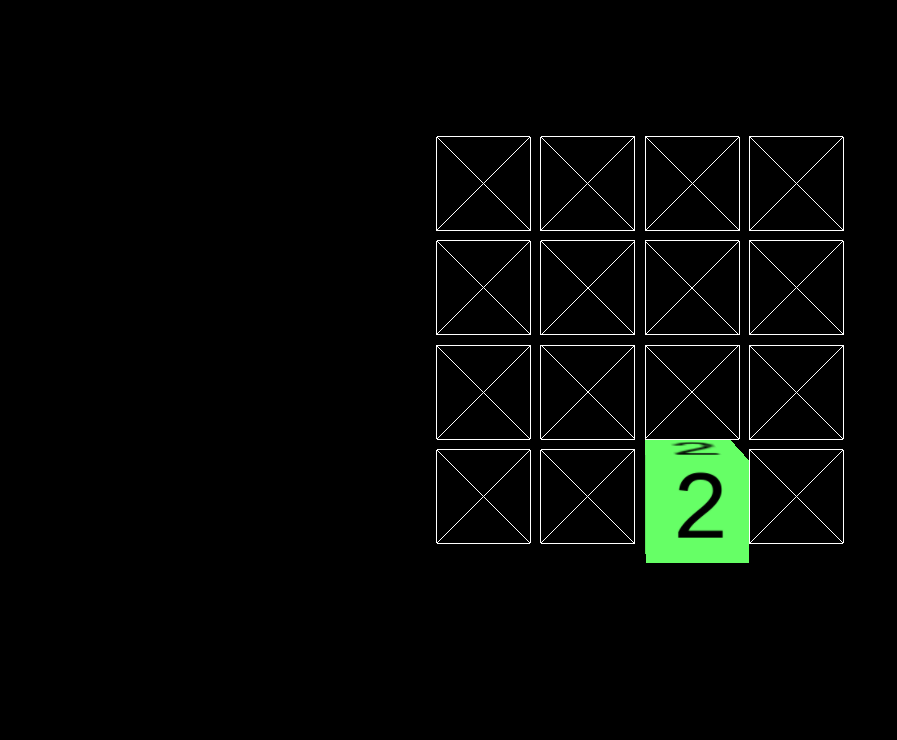
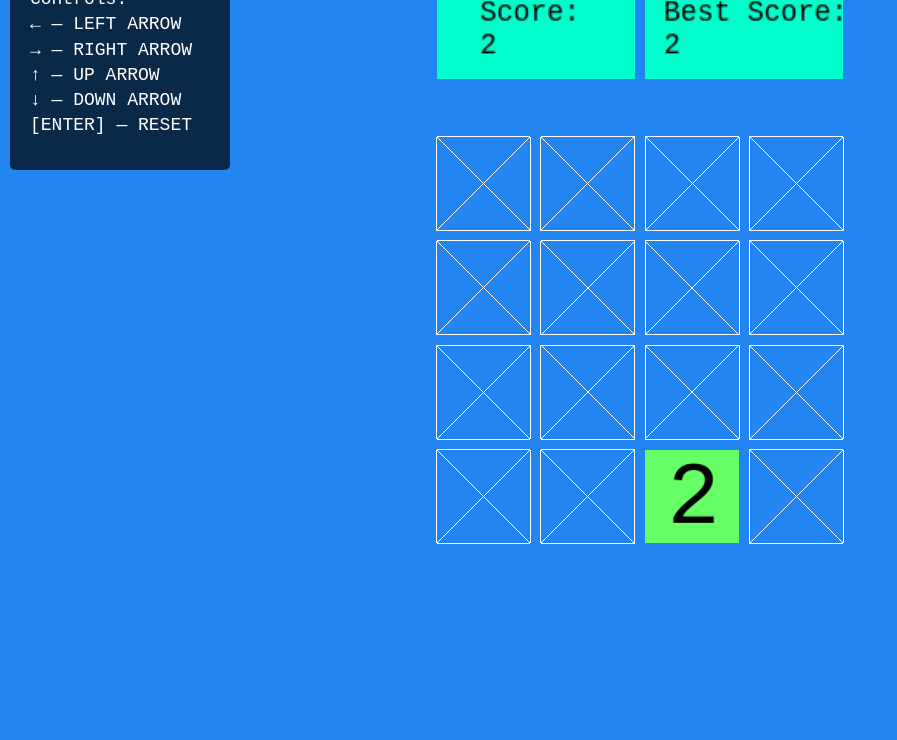
Before and after one commit to Sohail05/2048, a plain HTML site: page index.html in a window 1280 px wide. Shown: the part 60-800 px from the top of the page, without its empty margins (0-897 px from the left). Drawn offline with Linux system fonts and the light colour scheme.

Commit message:
Add Score Display

```diff
--- a/css/main.css
+++ b/css/main.css
@@ -15,7 +15,6 @@ html {
     font-size: 1em;
     line-height: 1.4;
 }
-
 /*
  * Remove text-shadow in selection highlight:
  * https://twitter.com/miketaylr/status/12228805301
@@ -28,12 +27,10 @@ html {
     background: #b3d4fc;
     text-shadow: none;
 }
-
 ::selection {
     background: #b3d4fc;
     text-shadow: none;
 }
-
 /*
  * A better looking default horizontal rule
  */
@@ -46,7 +43,6 @@ hr {
     margin: 1em 0;
     padding: 0;
 }
-
 /*
  * Remove the gap between audio, canvas, iframes,
  * images, videos and the bottom of their containers:
@@ -61,7 +57,6 @@ svg,
 video {
     vertical-align: middle;
 }
-
 /*
  * Remove default fieldset styles.
  */
@@ -71,7 +66,6 @@ fieldset {
     margin: 0;
     padding: 0;
 }
-
 /*
  * Allow only vertical resizing of textareas.
  */
@@ -79,7 +73,6 @@ fieldset {
 textarea {
     resize: vertical;
 }
-
 /* ==========================================================================
    Browser Upgrade Prompt
    ========================================================================== */
@@ -90,27 +83,32 @@ textarea {
     color: #000;
     padding: 0.2em 0;
 }
-
 /* ==========================================================================
    Author's custom styles
    ========================================================================== */
 
-
-
-
-
-
-
-
-
-
-
-
-
-
-
-
-
+#info {
+    position: absolute;
+    top: 0;
+    left: 0;
+    padding: 10px;
+    margin: 10px;
+    width: 200px;
+    height: 200px;
+    font-family: monospace;
+    background: rgba(0, 0, 0, 0.7);
+    border-radius: 5px;
+    color: white;
+}
+#info > h2 {
+    text-align: center;
+    margin: auto;
+}
+#info > p {
+    font-size: 18px;
+    padding-left: 10px;
+    margin: auto;
+}
 /* ==========================================================================
    Helper classes
    ========================================================================== */
@@ -122,7 +120,6 @@ textarea {
 .hidden {
     display: none !important;
 }
-
 /*
  * Hide only visually, but have it available for screen readers:
  * http://snook.ca/archives/html_and_css/hiding-content-for-accessibility
@@ -138,7 +135,6 @@ textarea {
     position: absolute;
     width: 1px;
 }
-
 /*
  * Extends the .visuallyhidden class to allow the element
  * to be focusable when navigated to via the keyboard:
@@ -154,7 +150,6 @@ textarea {
     position: static;
     width: auto;
 }
-
 /*
  * Hide visually and from screen readers, but maintain layout
  */
@@ -162,7 +157,6 @@ textarea {
 .invisible {
     visibility: hidden;
 }
-
 /*
  * Clearfix: contain floats
  *
@@ -177,14 +171,14 @@ textarea {
 
 .clearfix:before,
 .clearfix:after {
-    content: " "; /* 1 */
-    display: table; /* 2 */
+    content: " ";
+    /* 1 */
+    display: table;
+    /* 2 */
 }
-
 .clearfix:after {
     clear: both;
 }
-
 /* ==========================================================================
    EXAMPLE Media Queries for Responsive Design.
    These examples override the primary ('mobile first') styles.
@@ -194,13 +188,11 @@ textarea {
 @media only screen and (min-width: 35em) {
     /* Style adjustments for viewports that meet the condition */
 }
-
 @media print,
-       (-webkit-min-device-pixel-ratio: 1.25),
-       (min-resolution: 120dpi) {
+(-webkit-min-device-pixel-ratio: 1.25),
+(min-resolution: 120dpi) {
     /* Style adjustments for high resolution devices */
 }
-
 /* ==========================================================================
    Print styles.
    Inlined to avoid the additional HTTP request:
@@ -212,66 +204,55 @@ textarea {
     *:before,
     *:after {
         background: transparent !important;
-        color: #000 !important; /* Black prints faster:
+        color: #000 !important;
+        /* Black prints faster:
                                    http://www.sanbeiji.com/archives/953 */
         box-shadow: none !important;
         text-shadow: none !important;
     }
-
     a,
     a:visited {
         text-decoration: underline;
     }
-
     a[href]:after {
-        content: " (" attr(href) ")";
+        content: " (" attr(href)")";
     }
-
     abbr[title]:after {
-        content: " (" attr(title) ")";
+        content: " (" attr(title)")";
     }
-
     /*
      * Don't show links that are fragment identifiers,
      * or use the `javascript:` pseudo protocol
      */
-
     a[href^="#"]:after,
     a[href^="javascript:"]:after {
         content: "";
     }
-
     pre,
     blockquote {
         border: 1px solid #999;
         page-break-inside: avoid;
     }
-
     /*
      * Printing Tables:
      * http://css-discuss.incutio.com/wiki/Printing_Tables
      */
-
     thead {
         display: table-header-group;
     }
-
     tr,
     img {
         page-break-inside: avoid;
     }
-
     img {
         max-width: 100% !important;
     }
-
     p,
     h2,
     h3 {
         orphans: 3;
         widows: 3;
     }
-
     h2,
     h3 {
         page-break-after: avoid;
--- a/index.html
+++ b/index.html
@@ -20,19 +20,44 @@
 
 <body>
 
+    <section id="info">
+
+        <h2>WebGL 2048</h2>
+
+        <p>Controls:
+            <br>&#8592; &#151; LEFT ARROW
+            <br>&#8594; &#151; RIGHT ARROW
+            <br>&#8593; &#151; UP ARROW
+            <br>&#8595; &#151; DOWN ARROW
+            <br>[ENTER] &#151; RESET
+        </p>
+
+
+    </section>
 
     <script>
         "use strict";
+
+         //By Sohail Ajmal twitter@Sohail05
+
         var scene, camera, renderer;
         var geometry, material, mesh;
         var wireGeometry, wireMaterial;
         var grid;
         var center;
+        var initiater = 0;
+        var score = 0;
+        var topScore = 0;
+        var scoreBox;
+        var topScoreBox;
+        var scoreTexture;
+        var topScoreTexture;
+        var scoreMaterial;
+        var topScoreMaterial
+        var debug = true;
 
-        var material2048; //array of 12
-         //var material, material2 , material4 , material8 , material16 ;
-         //var material32, material64 , material128 , material256 , material512 ;
-         //var material1024, material2048 ;
+         //2 4 8 16 32 64 128 256 1024 2048
+        var material2048;
 
         document.onkeydown = inputKey;
         init();
@@ -40,6 +65,8 @@
 
         function init() {
             "use strict";
+
+            score = 0;
 
             scene = new THREE.Scene();
 
@@ -49,33 +76,35 @@
             camera.position.y = 1.5;
             center = new THREE.Vector2(1.5, 1.5);
 
-            geometry = new THREE.BoxGeometry(0.9, 0.9, 0.9);
+            geometry = new THREE.BoxGeometry(0.9, 0.9, 0.0);
             var col = new THREE.Color(Math.random(), Math.random(), Math.random())
             material = new THREE.MeshBasicMaterial({
                 color: col
             });
 
-
-            //var textGeom = new THREE.TextGeometry( 'Hello World!', {font: "hevletiker"} );
-            //scene.add(textGeom);
-
             material2048 = new Array(12);
-            // for (var i = 0; i < 12; i++) {
 
             var dynamicTexture = [];
-            for (var i = 0 ; i < 13; i++) {
+            for (var i = 0; i < 13; i++) {
 
                 dynamicTexture[i] = new THREEx.DynamicTexture(128, 128);
-                dynamicTexture[i].context.font = "120px monospace";
                 dynamicTexture[i].clear('white');
 
-                if ( Math.pow(2, i) > 10){
-                    dynamicTexture[i].drawText( Math.pow(2, i), 8, 96, 'black');
-                }else if ( Math.pow(2, i) > 100){
-                    dynamicTexture[i].context.font = "32px monospace";
-                    dynamicTexture[i].drawText( Math.pow(2, i), 8, 96, 'black');
-                }else{
-                    dynamicTexture[i].drawText( Math.pow(2, i), 32, 96, 'black');
+                if ((Math.pow(2, i) > 0) && (Math.pow(2, i) < 10)) {
+                    dynamicTexture[i].context.font = "120px monospace";
+                    dynamicTexture[i].drawText(Math.pow(2, i), 30, 100, 'black');
+                } else if ((Math.pow(2, i) > 10) && (Math.pow(2, i) < 100)) {
+                    dynamicTexture[i].context.font = "100px monospace";
+                    dynamicTexture[i].drawText(Math.pow(2, i), 8, 96, 'black');
+                } else if ((Math.pow(2, i) > 100) && (Math.pow(2, i) < 1000)) {
+                    dynamicTexture[i].context.font = "70px monospace";
+                    dynamicTexture[i].drawText(Math.pow(2, i), 8, 86, 'black');
+                } else if (Math.pow(2, i) > 1000) {
+                    dynamicTexture[i].context.font = "70px monospace";
+                    dynamicTexture[i].drawText(Math.pow(2, i), 8, 86, 'black');
+                } else {
+                    dynamicTexture[i].context.font = "50px monospace";
+                    dynamicTexture[i].drawText(Math.pow(2, i), 8, 80, 'black');
                 }
 
                 dynamicTexture[i].texture.needsUpdate = true;
@@ -131,10 +160,6 @@
             });
 
 
-            // }
-
-
-
             wireGeometry = new THREE.BoxGeometry(0.9, 0.9, 0);
             wireMaterial = new THREE.MeshBasicMaterial({
                 color: 0xffffff,
@@ -150,17 +175,47 @@
 
                     grid[j][i] = new THREE.Mesh(wireGeometry, wireMaterial);
                     grid[j][i].name = "empty";
-                    scene.add(grid[j][i]);
+                    if (debug == true) {
+                        scene.add(grid[j][i]);
+                    }
                 }
             }
 
+            //Score Boxes!
+            //Make Textures
+            scoreTexture = new THREEx.DynamicTexture(128, 64);
+            topScoreTexture = new THREEx.DynamicTexture(128, 64);
+            //Make Material
+            scoreMaterial = new THREE.MeshBasicMaterial({
+                map: scoreTexture.texture
+            });
+            topScoreMaterial = new THREE.MeshBasicMaterial({
+                map: topScoreTexture.texture
+            });
 
+            var scoreGeometry = new THREE.BoxGeometry(1.9, 1, 0.0);
+            //Make Mesh
+            scoreBox = new THREE.Mesh(scoreGeometry, scoreMaterial);
+            topScoreBox = new THREE.Mesh(scoreGeometry, topScoreMaterial);
 
-            renderer = new THREE.WebGLRenderer();
-            renderer.setSize(window.innerWidth, window.innerHeight);
+            //Set Position
+            scoreBox.position.add(new THREE.Vector3(0.5, 4.5, 0));
+            topScoreBox.position.add(new THREE.Vector3(2.5, 4.5, 0));
 
-            document.body.appendChild(renderer.domElement);
+            //Add to Scene
+            scene.add(scoreBox);
+            scene.add(topScoreBox);
+
+            if (initiater == 0) {
+                renderer = new THREE.WebGLRenderer();
+                renderer.setSize(window.innerWidth, window.innerHeight);
+                document.body.appendChild(renderer.domElement);
+                initiater = 1;
+            }
+            renderer.setClearColor(col, 1);
+
             AddRandom();
+            UpdateScore();
 
         }
 
@@ -184,13 +239,6 @@
             renderer.render(scene, camera);
 
         }
-
-
-         //left arrow	37
-         //up arrow	    38
-         //right arrow	39
-         //down arrow	40
-
 
         function AddRandom() {
             "use strict";
@@ -252,7 +300,12 @@
                 VerticalMerge();
                 MoveDown()
                 AddRandom();
+            } else if (e.keyCode == '13 ') {
+                //down arrow
+                init();
             }
+            UpdateScore();
+
 
         }
 
@@ -502,8 +555,9 @@
             grid[a[0]][a[1]].position.add(positionA);
             grid[b[0]][b[1]].position.add(positionB);
             scene.add(grid[a[0]][a[1]]);
-            scene.add(grid[b[0]][b[1]]);
-
+            if (debug == true) {
+                scene.add(grid[b[0]][b[1]]);
+            }
         }
 
 
@@ -536,6 +590,57 @@
 
             return grid[y][x].name;
         }
+
+        function UpdateScore() {
+            "use strict";
+            score = 0;
+            grid.forEach(function (array) {
+
+                array.forEach(function (box) {
+                    if (box.name != "empty") {
+                        score += parseInt(box.name);
+                    }
+
+                });
+
+            });
+
+            if (score > topScore) {
+
+                topScore = score;
+            }
+
+            scoreTexture.clear('white');
+            scoreTexture.context.font = "18px monospace";
+            scoreTexture.drawText("Score:", 28, 28, 'black');
+            scoreTexture.drawText(score, 28, 48, 'black');
+            scoreTexture.texture.needsUpdate = true;
+
+
+            topScoreTexture.clear('white');
+            topScoreTexture.context.font = "18px monospace";
+            topScoreTexture.drawText("Best Score:", 12, 28, 'black');
+            topScoreTexture.drawText(topScore, 12, 48, 'black');
+            topScoreTexture.texture.needsUpdate = true;
+
+
+            scoreBox.material.color = ScoreColor(score);
+            topScoreBox.material.color = ScoreColor(topScore);
+
+
+        }
+
+
+        function ScoreColor(findscore) {
+
+            for (var i = 0; i < 12; i++) {
+                if (findscore < Math.pow(2,i)) {
+                    return material2048[i].color;
+                }
+
+            }
+
+        }
     </script>
 
 
```
